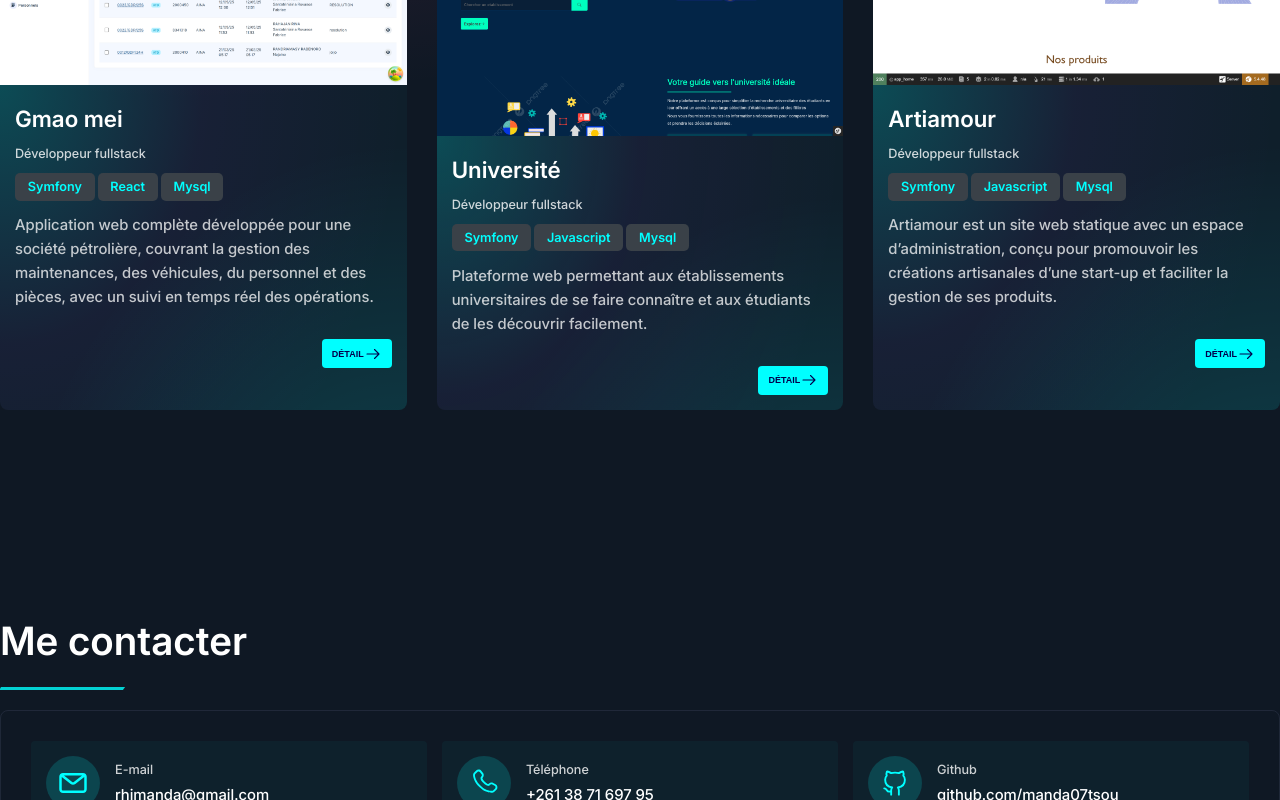
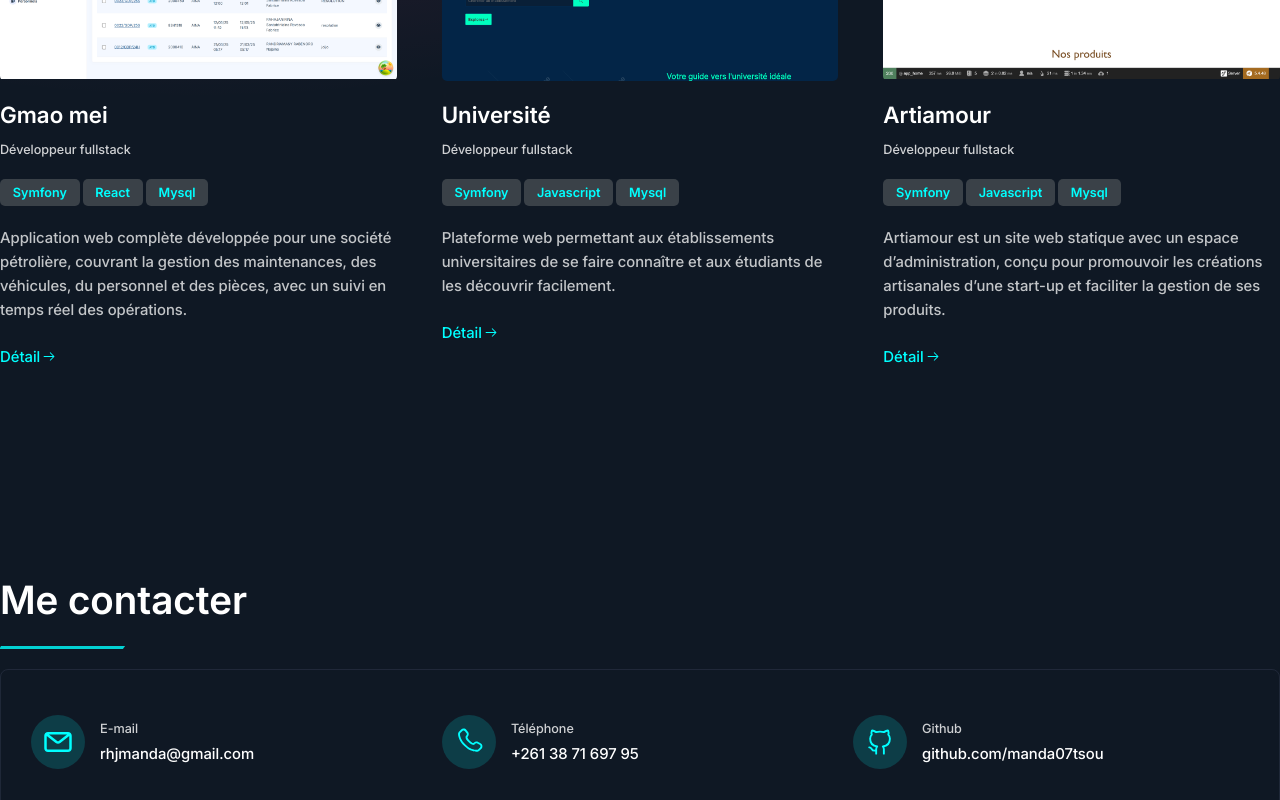
Before and after one commit to manda07tsou/portfolio, a React (Vite) app: page / in a window 1280 px wide. Shown: the part 1900-2700 px from the top of the page. Built offline with nearby package versions, Linux system fonts and the light colour scheme.

Commit message:
redising

```diff
--- a/src/assets/styles/_contacts.scss
+++ b/src/assets/styles/_contacts.scss
@@ -13,11 +13,9 @@
    display: flex;
    align-items: center;
    gap: 1em;
-   padding: 1em;
-   background-color: var(--primary-05);
+   padding: 1em 0;
    border-radius:4px 4px 0 0;
    margin-bottom: 1em;
-   border-bottom: 4px solid rgb(var(--bg-light));
 
    .contact__item-icon{
       background-color: rgb(var(--primary)/.16);
--- a/src/assets/styles/_projects.scss
+++ b/src/assets/styles/_projects.scss
@@ -1,53 +1,45 @@
 .project__grid{
    display: grid;
    grid-template-columns: repeat(auto-fill, minmax(300px, 1fr));
-   gap: 2em;
+   gap: 3em;
 }
 
 .project__card{
-   background-color: var(--primary-03);
    border-radius: 8px;
    overflow: hidden;
 }
 
 .project__images{
    overflow: hidden;
-   border-radius:5px 5px 0 0;
+   border-radius:5px;
+   height: 250px;
 }
 
 .project__card-body{
    position: relative;
    overflow: hidden;
    height: 100%;
-   padding: 1em;
    padding-top: .3em;
-   background:
-      radial-gradient(ellipse 100% 90% at top left, rgb(var(--primary)/.2), rgb(187 51 255/.05), transparent),
-      radial-gradient(ellipse 100% 90% at bottom right, rgb(var(--primary)/.2), transparent)
-   ;
 
-   &::before {
-      content: '';
-      position: absolute;
-      inset: 0;
-      width: 100%;
-      height: 100%;
-      background:
-         radial-gradient(ellipse 100% 90% at top left, rgb(var(--primary)/.2), rgb(187 51 255/.05), transparent),
-         radial-gradient(ellipse 100% 90% at bottom right, rgb(var(--primary)/.2), transparent)
-      ;
-      opacity: 0;
-      transition: opacity .3s ease-in;
-      pointer-events: none;
-   }
 
    &:hover::before{
       opacity: 1;
    }
 }
 
+.project__card-action{
+   color: rgb(var(--primary));
+   display: flex;
+   align-items: center;
+   font-size: 1em;
+
+   .icon{
+      width: 1.2em;
+      height: 1em;
+   }
+}
 .project__description{
-   margin: 1em 0;
+   margin: 1.5em 0;
 }
 
 .project__card{
--- a/src/modules/Projects/ShowProjectAction.tsx
+++ b/src/modules/Projects/ShowProjectAction.tsx
@@ -26,10 +26,10 @@ export function ShowProjectAction({project}:ShowProjectActionProps){
 
    return (
       <>
-         <button className="btn btn-primary btn-small mt-3" onClick={handleOpen}>
+         <a href="#" className="project__card-action" onClick={handleOpen}>
             Détail
             <Icon name="icon-arrowRight"></Icon>
-         </button>
+         </a>
          <Dialog
             isOpen={isOpen}
             onClose={handleClose}
--- a/src/templates/Projects.tsx
+++ b/src/templates/Projects.tsx
@@ -41,13 +41,15 @@ export function ProjectItem({data, index}:projectItemProps){
          <div className="project__card-body">
             <h5>{data.title}</h5>
             <div className=" hide-mobil text-small text-800 mb-1">Développeur fullstack</div>
-            <div className="project__card-techno pt-1">
+            <div className="project__card-techno pt-3">
                {data?.technos?.map((techno:string) => (
                   <span key={`${techno}-${data.id}}`} className="badge badge-primary">{techno}</span>
                ))}
             </div>
             <div className="project__description">{data.description}</div>
+            <div className="project__card-footer">
             <ShowProjectAction project={data}/>
+            </div>
          </div>
       </div>
    </>
```
